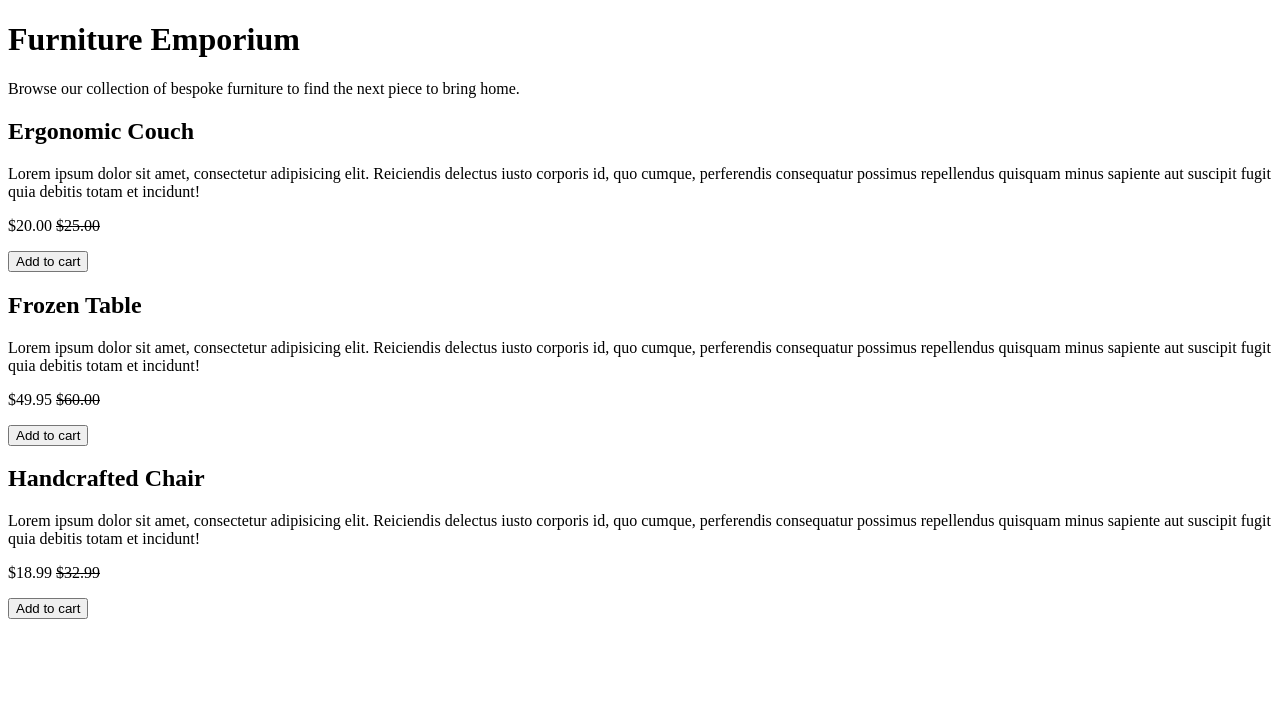
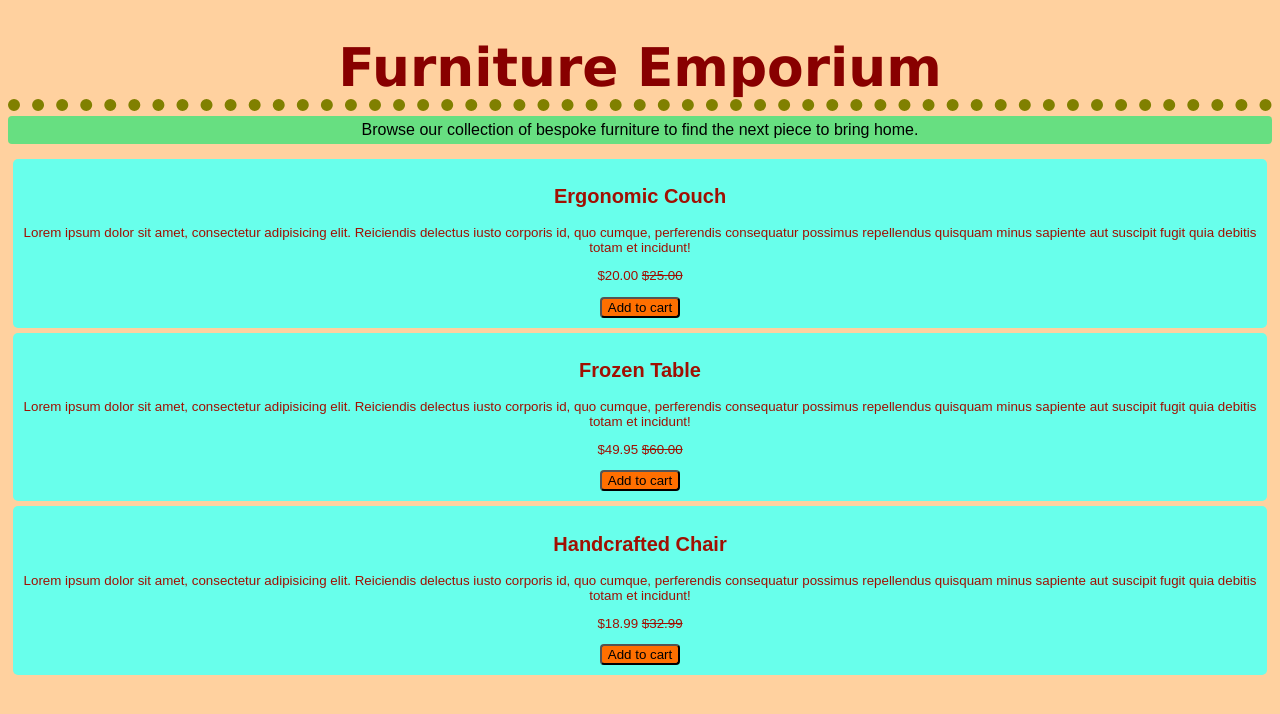
Before and after one commit to bfarth20/Furniture_Emporium, a plain HTML site: page index.html in a window 1280 px wide. Drawn offline with Linux system fonts and the light colour scheme.

Commit message:
added Css Stylesheet and link

```diff
--- a/index.css
+++ b/index.css
@@ -0,0 +1,40 @@
+* {
+  text-align: center;
+  font-family: Arial, Helvetica, sans-serif;
+}
+body {
+  background-color: rgb(255, 209, 159);
+}
+h1 {
+  font-family: Verdana, Geneva, Tahoma, sans-serif;
+  font-size: 40pt;
+  color: #880000;
+  padding-bottom: 0px;
+  margin-bottom: 4px;
+  border-bottom: 12px dotted olive;
+}
+#Subheading {
+  background-color: #67df81;
+  border-radius: 4px;
+  padding: 5px;
+  margin-top: 5px;
+  margin-bottom: 15px;
+}
+.furniture {
+  font-family: "Gill Sans", "Gill Sans MT", Calibri, "Trebuchet MS", sans-serif;
+  font-size: smaller;
+  font-weight: 200;
+  color: rgb(160, 16, 3);
+  background-color: rgb(104, 255, 235);
+  border-radius: 5px;
+  margin: 5px;
+  padding: 10px;
+}
+button {
+  background-color: rgb(255, 111, 0);
+  border-radius: 4px;
+}
+button:hover {
+  background-color: rgb(96, 96, 220);
+  cursor: crosshair;
+}
--- a/index.html
+++ b/index.html
@@ -2,17 +2,18 @@
 <html lang="en">
   <head>
     <title>Furniture Emporium</title>
+    <link rel="stylesheet" href="index.css" />
   </head>
   <body>
     <main>
       <header>
         <h1>Furniture Emporium</h1>
-        <p>
+        <p id="Subheading">
           Browse our collection of bespoke furniture to find the next piece to
           bring home.
         </p>
       </header>
-      <article>
+      <article class="furniture">
         <h2>Ergonomic Couch</h2>
         <p>
           Lorem ipsum dolor sit amet, consectetur adipisicing elit. Reiciendis
@@ -23,7 +24,7 @@
         <p>$20.00 <s>$25.00</s></p>
         <button>Add to cart</button>
       </article>
-      <article>
+      <article class="furniture">
         <h2>Frozen Table</h2>
         <p>
           Lorem ipsum dolor sit amet, consectetur adipisicing elit. Reiciendis
@@ -34,7 +35,7 @@
         <p>$49.95 <s>$60.00</s></p>
         <button>Add to cart</button>
       </article>
-      <article>
+      <article class="furniture">
         <h2>Handcrafted Chair</h2>
         <p>
           Lorem ipsum dolor sit amet, consectetur adipisicing elit. Reiciendis
```
